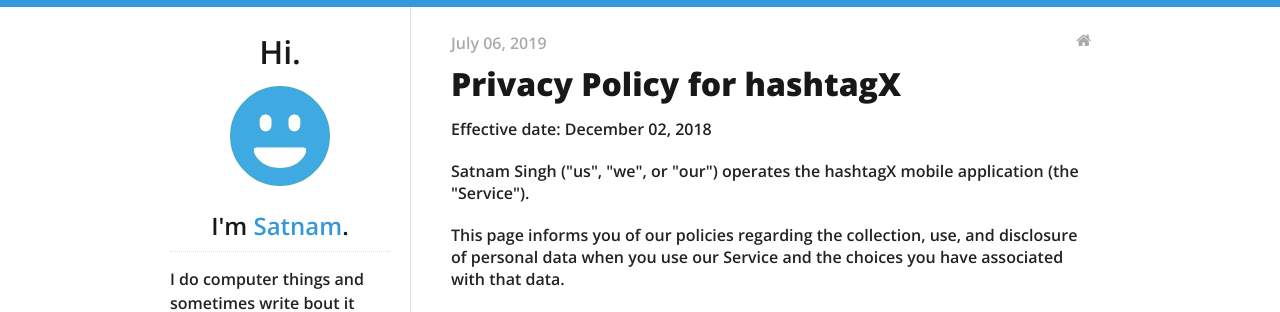
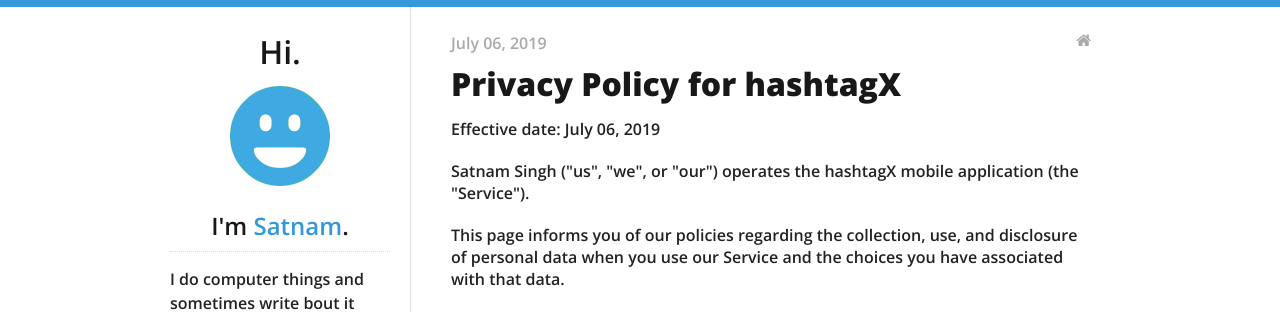
Before and after one commit to 29satnam/29satnam.github.io, a Jekyll site: the page built from _posts/2019-07-06-Privacy-Policy.md, in a window 1280 px wide. Shown: the top 312 px of the page. Built offline with Jekyll 4.4.1, drawn with Linux system fonts in a browser that asks for light colours.

Commit message:
Update 2019-07-06-Privacy-Policy.md

```diff
--- a/_posts/2019-07-06-Privacy-Policy.md
+++ b/_posts/2019-07-06-Privacy-Policy.md
@@ -5,7 +5,7 @@ categories:
 - blog
 ---
 
-<p>Effective date: December 02, 2018</p>
+<p>Effective date: July 06, 2019</p>
 
 <p>Satnam Singh ("us", "we", or "our") operates the hashtagX mobile application (the "Service").</p>
 
```
